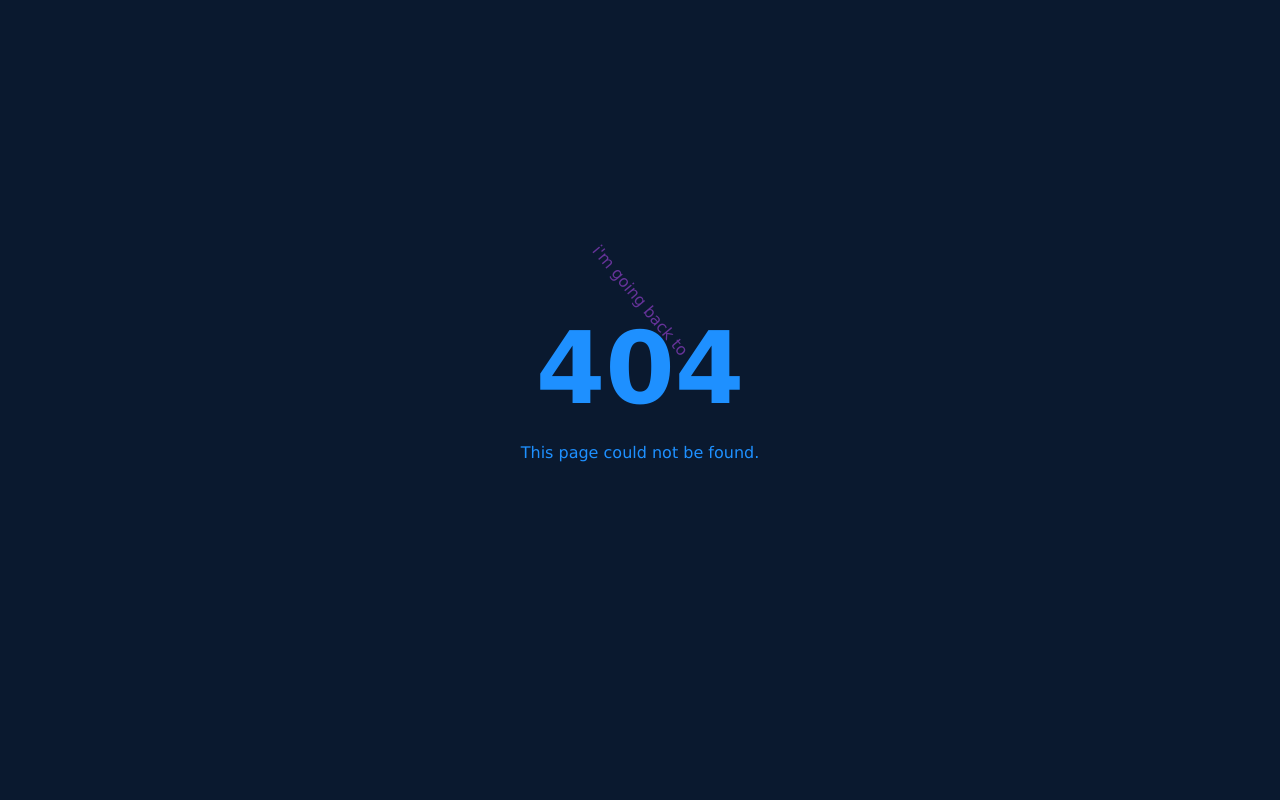
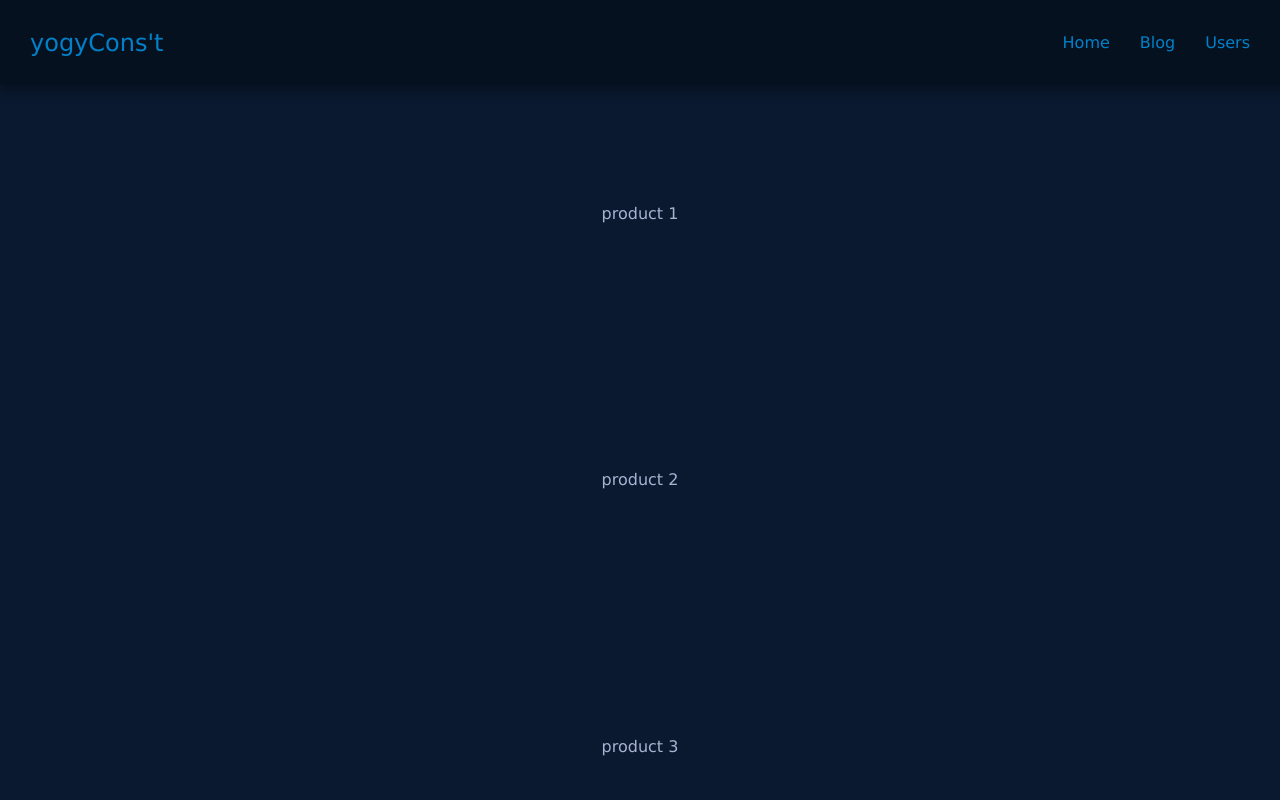
Before and after one commit to yogyy/learn-NextJS, a Next.js app: page /product in a window 1280 px wide. Before the commit this address had no page. Shown: the top 800 px of the page. Built offline with nearby package versions, Linux system fonts and the light colour scheme.

Commit message:
product/docs page

```diff
--- /dev/null
+++ b/pages/product/index.tsx
@@ -0,0 +1,18 @@
+import Link from 'next/link';
+import Layout from '../../components/Layout';
+
+export default function ProductList() {
+  return (
+    <div className="product-box">
+      <Layout pageTitle={`product`}>
+        <div style={{padding: '80px'}} className="produklist">
+          <Link href="/product/1">product 1</Link>
+          <Link href="/product/2">product 2</Link>
+          <Link href="/product/3" replace>
+            product 3
+          </Link>
+        </div>
+      </Layout>
+    </div>
+  );
+}
```
Also changed, not shown: pages/docs/[[...params]].tsx (added, +26 -0 lines), pages/product/[productId]/index.tsx (added, +15 -0 lines).
